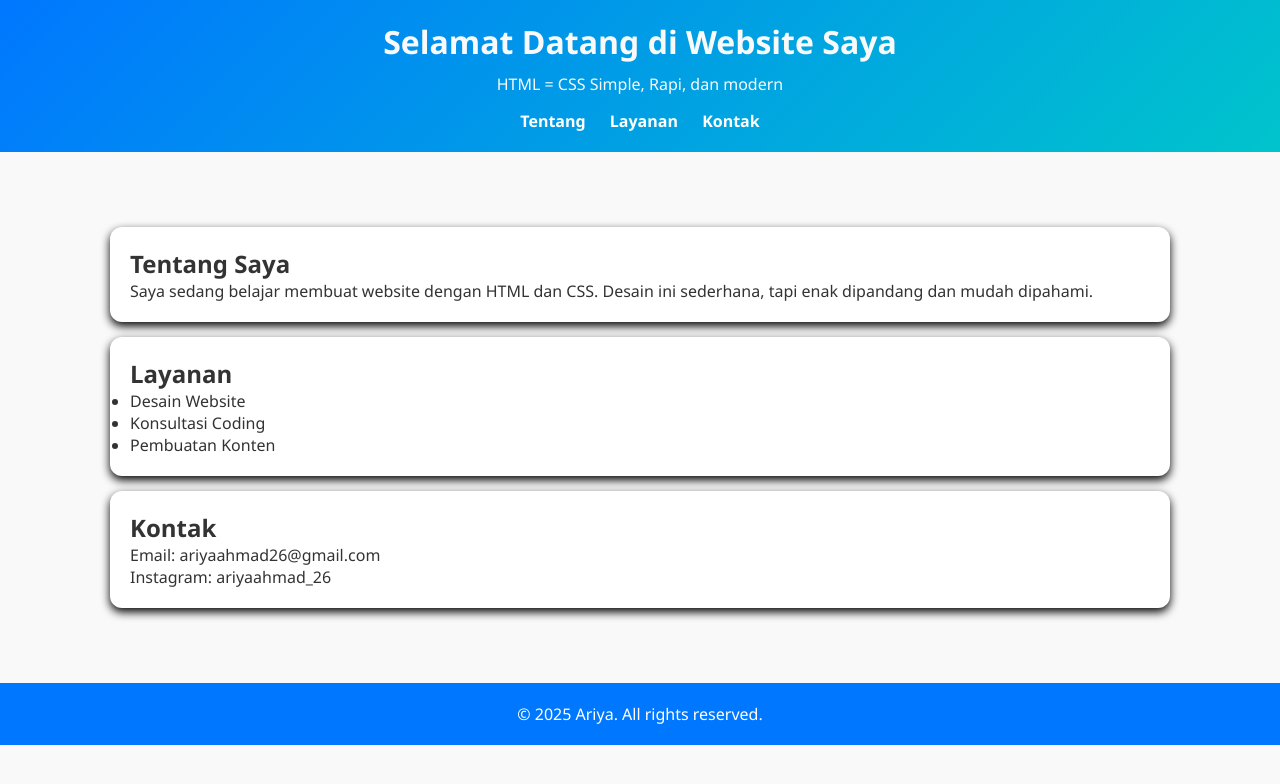
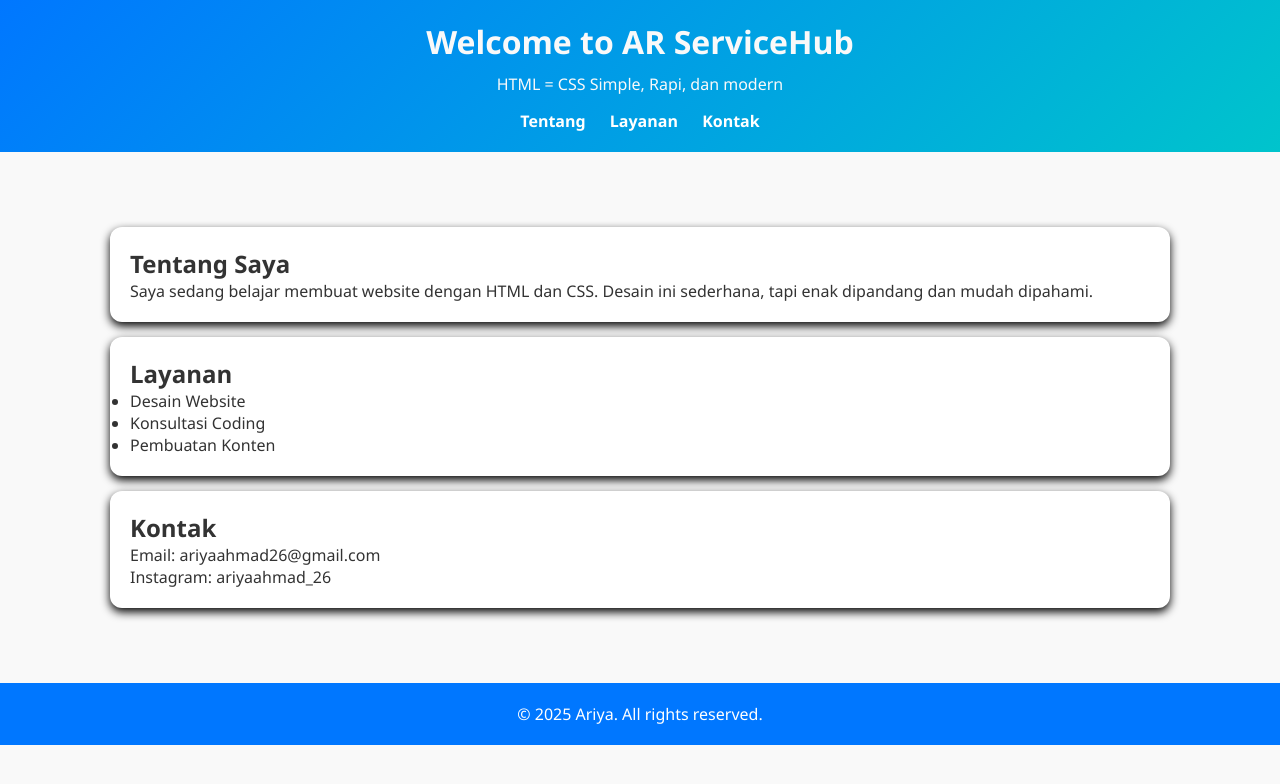
Before and after one commit to AR-ServiceHub/website-service, a plain HTML site: page index.html in a window 1280 px wide. Drawn offline with Linux system fonts and the light colour scheme.

Commit message:
index.html

```diff
--- a/index.html
+++ b/index.html
@@ -82,7 +82,7 @@ content="'widht=device-widht, initial-scale=1,0">
     </head>
     <body>
       <header>
-        <h1> Selamat Datang di Website Saya </h1>
+        <h1> Welcome to AR ServiceHub </h1>
         <p> HTML = CSS Simple, Rapi, dan modern </p>
         <nav>
           <a href="#about">Tentang </a>
@@ -118,4 +118,5 @@ content="'widht=device-widht, initial-scale=1,0">
         </footer>
 
 </body>
+
 </html>
```
